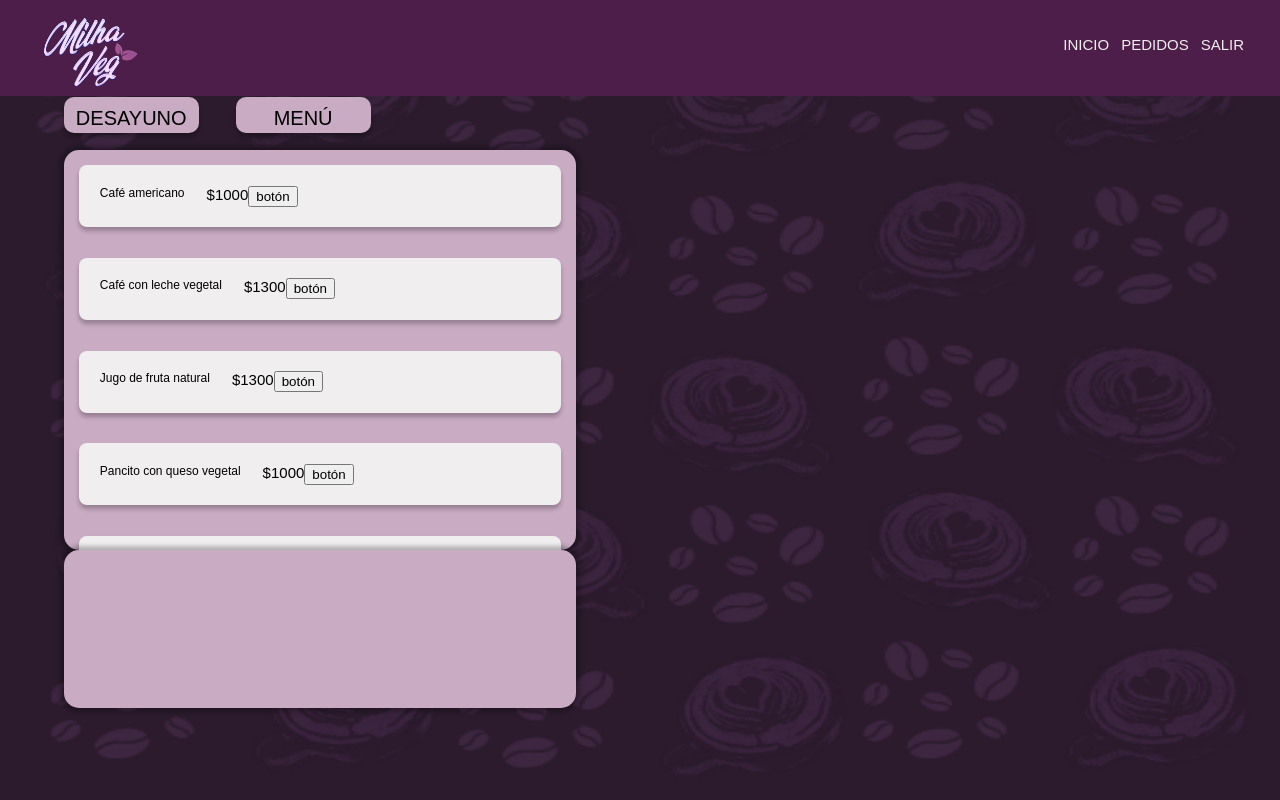
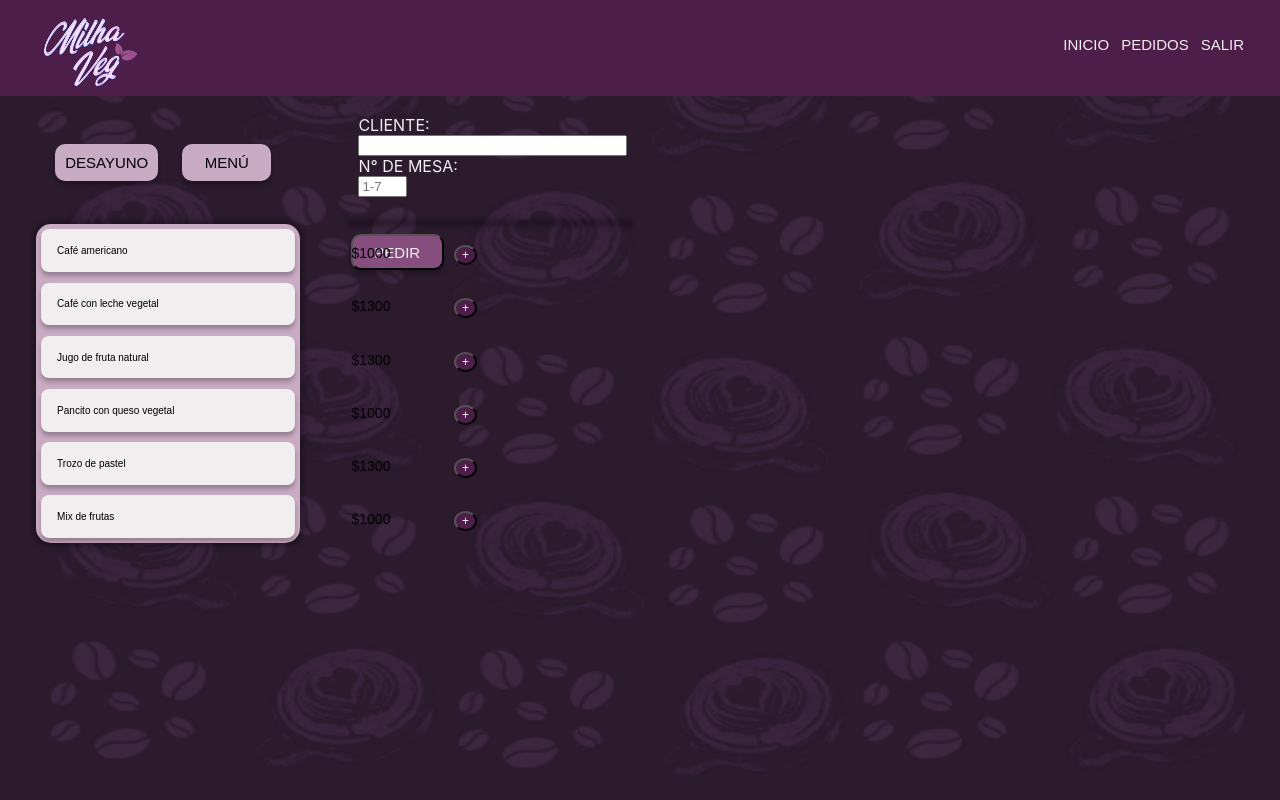
Before and after one commit to CarolinaGarciaM/SCL018-burger-queen, a React (Create React App) app: page /ItemBreakfastMenu in a window 1280 px wide. Built offline with nearby package versions, Linux system fonts and the light colour scheme.

Commit message:
Posiciones con css

```diff
--- a/src/App.css
+++ b/src/App.css
@@ -1,9 +1,10 @@
   /*Vista Home*/
   .general-container {
     display: flex;
-    align-items: center;
-    flex-direction: column;
-    justify-content: center;
+    align-content: flex-start;
+    align-items: flex-start;
+    flex-direction: row;
+    flex-wrap: wrap;
     background-attachment: fixed;
     background-image: url("./Resources/background.png");
     background-repeat: no-repeat;
@@ -16,9 +17,19 @@
   .logo-home {
     display: flex;
     justify-content: center;
+    align-items: center;
     height: 35%;
     margin-bottom: 10%;
+    margin-left: 5%;
     margin-top: 10%;
+  }
+
+  .general-button {
+    display: flex;
+    align-items: center;
+    flex-direction: column;
+    justify-content: center;
+    margin-left: 120%;
   }
 
   .customer-button,
@@ -35,7 +46,6 @@
     font-size: 25px;
     font-style: bold;
     height: 50px;
-    margin-left: 10px;
     margin-top: 37px;
     padding: 10px;
     text-align: center;
@@ -65,6 +75,7 @@
     margin-top: 30px;
   }
 
+
   .home-button,
   .orders-button,
   .out-button {
@@ -91,21 +102,26 @@
     color: #F0EEEE;
     font-family: arial;
     font-size: 15px;
-    margin-right: 120px;
+    margin-right: 100px;
     text-align: center;
   }
 
   /* Vista ItemBreakfast*/
-  .general-button {
+  .general-one {
     display: flex;
-    justify-items: center;
-    height: 10%;
-    margin-right: 43%;
-    width: 48%;
+    align-items: flex-start;
+    flex-direction: column;
+    justify-content: space-around;
+  }
+
+  .general-main {
+    display: flex;
+    flex-direction: row;
+    margin-left: 20%;
   }
 
   .breakfast-button,
-  .main-button{
+  .main-button {
     display: flex;
     justify-content: center;
     background-color: #C9ABC3;
@@ -113,17 +129,17 @@
     box-shadow: 0px 4px 4px 0px #00000040;
     color: #000000;
     font-family: arial;
-    font-size: 20px;
+    font-size: 15px;
     font-style: bold;
-    height: 30%;
-    margin-left: 1%;
-    margin-right: 5%;
-    margin-top: 1px;
-    margin-bottom: 10px;
+    height: 100%;
+    margin-left: 3%;
+    margin-right: 7%;
+    margin-bottom: 18%;
+    margin-top: 20%;
     padding: 10px;
     text-align: center;
     text-decoration: none;
-    width: 115px;
+    width: 100px;
   }
 
   .breakfast-button:hover,
@@ -141,8 +157,9 @@
     border-radius: 15px;
     box-shadow: 0px 0px 4px 4px #00000040;
     height: 50%;
+    margin-left: 15%;
     margin-right: 50%;
-    width: 40%;
+    width: 110%;
   }
 
   .card {
@@ -152,44 +169,78 @@
     box-shadow: 0px 4px 4px 0px #00000040;
     color: #000000;
     font-family: arial;
-    font-size: 12px;
+    font-size: 10px;
     font-style: bold;
-    height: 9%;
-    margin: 3%;
-    padding: 4%;
+    height: 4%;
+    margin: 2%;
+    padding: 6%;
   }
-/*
-  .card-table {
-    background-color: #864D7F;
-    border-radius: 15px 15px 0px 0px;
-    box-shadow: 0px 4px 4px 0px #00000040;
-    height: 7%;
-    margin-right: 47%;
-    width: 43%;
-  } */
 
   .card-price {
+    font-size: 14px;
+    font-style: bold;
+    margin-left: 23%;
+    position: fixed;
+  }
+
+  .button-add {
+    background-color: #4E1E4A;
+    border-radius: 50%;
+    color: #F0EEEE;
+    font-size: 120%;
+    margin-left: 31%;
+    position: fixed;
+  }
+
+  /*View InputData*/
+  .general-input {
+    display: flex;
+    flex-flow: column;
+    color: #F0EEEE;
+    height: 10%;
+    margin-left: 64%;
+    margin-top: 10%;
+    width: 145%;
+  }
+
+  .input-number {
+    height: 10%;
+    width: 15%;
+    margin-bottom: 10%;
+  }
+
+  /*View Cart*/
+  .general-cart {
+    display: flex;
+    align-content: space-around;
+    flex-flow: column;
+    justify-content: center;
+    background-color: #DECBC3;
+    border-radius: 15px;
+    box-shadow: 0px 0px 4px 4px #00000040;
+    height: 50%;
+    margin-left: 60%;
+    width: 150%;
+  }
+
+  .button-ask {
+    background-color: #864D7F;
+    box-shadow: 0px 4px 4px 0px #00000040;
+    color: #F0EEEE;
+    border-radius: 10px;
+    box-shadow: 0px 4px 4px 0px #00000040;
+    font-family: arial;
     font-size: 15px;
     font-style: bold;
-    margin-left: 5%;
+    height: 100%;
+    margin-bottom: 60%;
+    margin-left: 60%;
+    margin-top: 6%;
+    padding: 4%;
+    text-align: center;
+    width: 50%;
   }
 
-  .general-section {
-    box-sizing: border-box;
-min-height: 1px;
-position: relative;
-padding-left: 15px;
-padding-right: 15px;
-flex: 0 0 33.3333%;
-max-width: 33.3333%;
-margin-left: 0%;
-right: auto;
-left: auto;
-width: auto;
-height: auto;
-background-color: #e0e0e0;
-box-shadow: 0 1px 5px 0 rgba(0,0,0,.2),0 2px 2px 0 rgba(0,0,0,.14),0 3px 1px -2px rgba(0,0,0,.12);
-border-radius: 4px;
-height: 50%;
-
+  .button-ask:hover {
+    background-color: #4E1E4A;
   }
--- a/src/Components/Commons/InputData.jsx
+++ b/src/Components/Commons/InputData.jsx
@@ -0,0 +1,24 @@
+import { useState } from 'react';
+
+export default function InputData({name, price}) {
+    const [client, setClient] = useState('');
+    const [number, setNumber] = useState('');
+    return (
+        <div>
+            <div className='general-two'>
+            <div className='general-input'>
+                <label>CLIENTE:</label>
+                <input className="input-client" type='text'
+                    name='client'
+                    value={client}
+                    onChange={(e) => setClient(e.target.value)} />
+                <label>N° DE MESA:</label>
+                <input className="input-number" type='number'
+                    name='number' min='1' max='7' placeholder='1-7'
+                    value={number}
+                    onChange={(e) => setNumber(e.target.value)} />
+            </div>
+            </div>
+        </div>
+    );
+}
--- a/src/Components/Customer/Cart.jsx
+++ b/src/Components/Customer/Cart.jsx
@@ -1,17 +1,24 @@
 import { useContext } from 'react';
 import { ContextGlobal } from '../../App.js';
+import InputData from '../Commons/InputData.jsx';
 
 export const Cart = () => {
     const context = useContext(ContextGlobal);
     const cartItem = context.state.cart;
     return (
-        <div className="general-card">
+        <div className='general-two'>
+        <form>
+        <InputData/>
+        <div className="general-cart">
             {cartItem.map((item) => (
-                <div key={item.id}>
-                    <p>{item.name}</p>
-                    <p>{item.price}</p>
+                <div key={item.id} className="card">
+                <div className="card-name">{item.name}</div>
+                <div className="card-price">${item.price}</div>
                 </div>
             ))}
         </div>
+        <button className="button-ask" type='submit'>PEDIR</button>
+        </form>
+        </div>
     )
 };
--- a/src/Components/Customer/ItemBreakfastMenu.jsx
+++ b/src/Components/Customer/ItemBreakfastMenu.jsx
@@ -5,8 +5,9 @@ import Footer from "../Commons/Footer";
 import { useContext, useState } from "react";
 import { ContextGlobal } from "../../App.js";
 import { Cart } from "./Cart";
+import InputData from "../Commons/InputData";
 
-const ItemBreakfastMenu = ({data}) => {
+const ItemBreakfastMenu = ({ data }) => {
     const context = useContext(ContextGlobal);
     const View = data.filter((elem) => elem.type === "Desayuno");
     const [product, cambiarProductos] = useState(View);
@@ -30,29 +31,27 @@ const ItemBreakfastMenu = ({data}) => {
         <>
             <Header/>
             <div className="general-container">
-            <div className="general-button">
-            <li className="breakfast-button"onClick={() => productsType("Desayuno")}>DESAYUNO</li>
-            <li className="main-button" onClick={() => productsType("Menú")}>MENÚ</li>
+                <div className="general-one">
+                <div className="general-main">
+                    <li className="breakfast-button" onClick={() => productsType("Desayuno")}>DESAYUNO</li>
+                    <li className="main-button" onClick={() => productsType("Menú")}>MENÚ</li>
                 </div>
-                {/* Agregar input de nombre cliente y número de mesa */}
-{/*                 <div className="card-table">
-                </div> */}
 
                 <div className="general-card">
                     {product.map((item) => (
-                        <div key = {item.id} className="card">
+                        <div key={item.id} className="card">
                             <div className="card-name">{item.name}</div>
                             <div className="card-price">${item.price}</div>
-                            <button onClick = {()=>context.addProduct(item)}>botón</button>
-                            </div>
+                            <button className="button-add" onClick={() => context.addProduct(item)}>+</button>
+                        </div>
                     ))}
                 </div>
+                </div>
+                <div className="general-two">
                 <Cart/>
-
-                <Footer />
+                </div>
             </div>
         </>
     );
 }
-
 export default ItemBreakfastMenu;
--- a/src/Components/Customer/ItemCustomer.jsx
+++ b/src/Components/Customer/ItemCustomer.jsx
@@ -1,12 +1,11 @@
 import { Link } from "react-router-dom";
-import { Cart } from "./Cart";
 
 const ItemCustomer = () => {
     return (
         <>
             <div className="general-container">
 
-                <Cart/>
+
             </div>
         </>
     );
--- a/src/Components/Home.jsx
+++ b/src/Components/Home.jsx
@@ -12,10 +12,12 @@ const Home = () => {
                     <img src={logo} alt="logo de Milhaveg" />
                 </div>
                 <div>
+                    <div className="general-button">
                     <Link className="customer-button" to="/ItemBreakfastMenu">CLIENTE</Link>
                     <Link className="kitchen-button" to="/ItemKitchen">COCINA</Link>
+                    </div>
                 </div>
-                <Footer />
+                <Footer/>
             </div>
         </>
     )
```
Also changed, not shown: src/App.js (+2 -5 lines).
